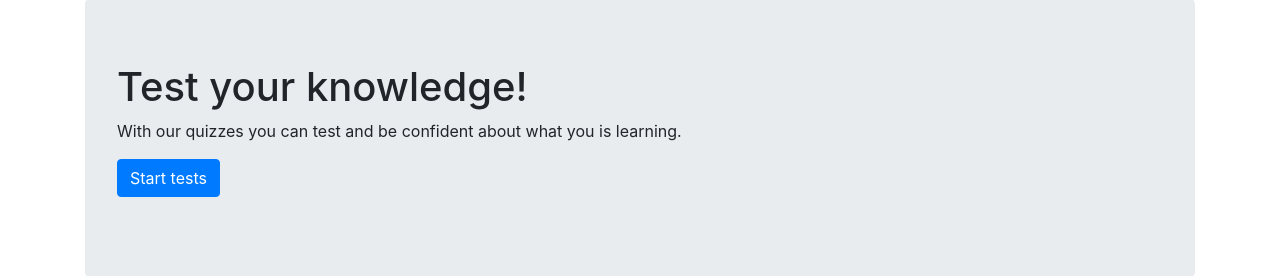
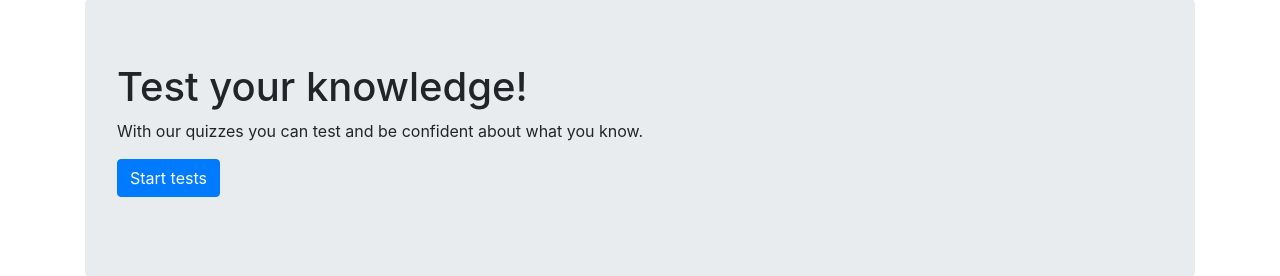
Before and after one commit to kaluabentes/react-quiz, a React (Create React App) app: page / in a window 1280 px wide. Shown: the part 97-373 px from the top of the page. Built offline with nearby package versions, Linux system fonts and the light colour scheme.

Commit message:
refactor: change content

```diff
--- a/src/pages/Home.js
+++ b/src/pages/Home.js
@@ -16,8 +16,7 @@ export default function Index() {
       <Jumbotron>
         <h1>Test your knowledge!</h1>
         <p>
-          With our quizzes you can test and be confident about what you is
-          learning.
+          With our quizzes you can test and be confident about what you know.
         </p>
         <p>
           <Button onClick={handleStartButtonClick} variant="primary">
```
